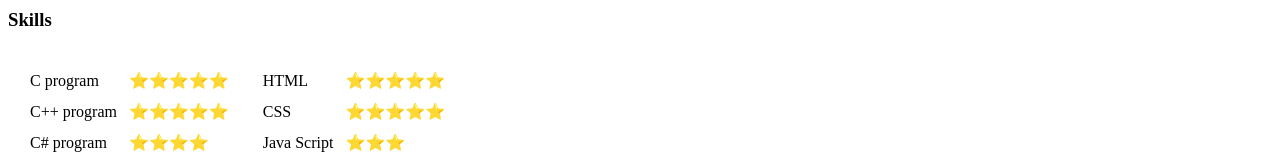
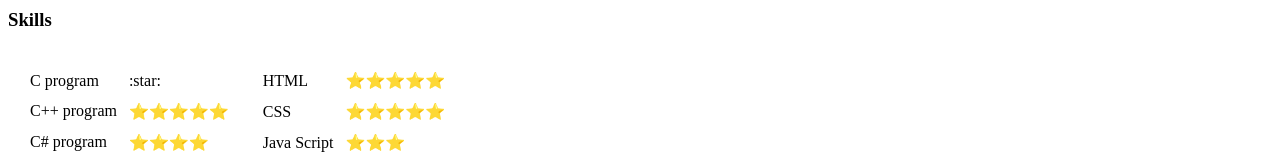
Before and after one commit to Ann-393/CV, a plain HTML site: page index.html in a window 1280 px wide. Shown: the part 514-674 px from the top of the page. Drawn offline with Linux system fonts and the light colour scheme.

Commit message:
Update index.html

```diff
--- a/index.html
+++ b/index.html
@@ -49,7 +49,7 @@
                <table cellspacing="10">
                   <tr>
                     <td>C program</td>
-                     <td>⭐⭐⭐⭐⭐</td>
+                     <td>:star:</td>
                   </tr>
                   <tr>
                      <td>C++ program</td>
```
